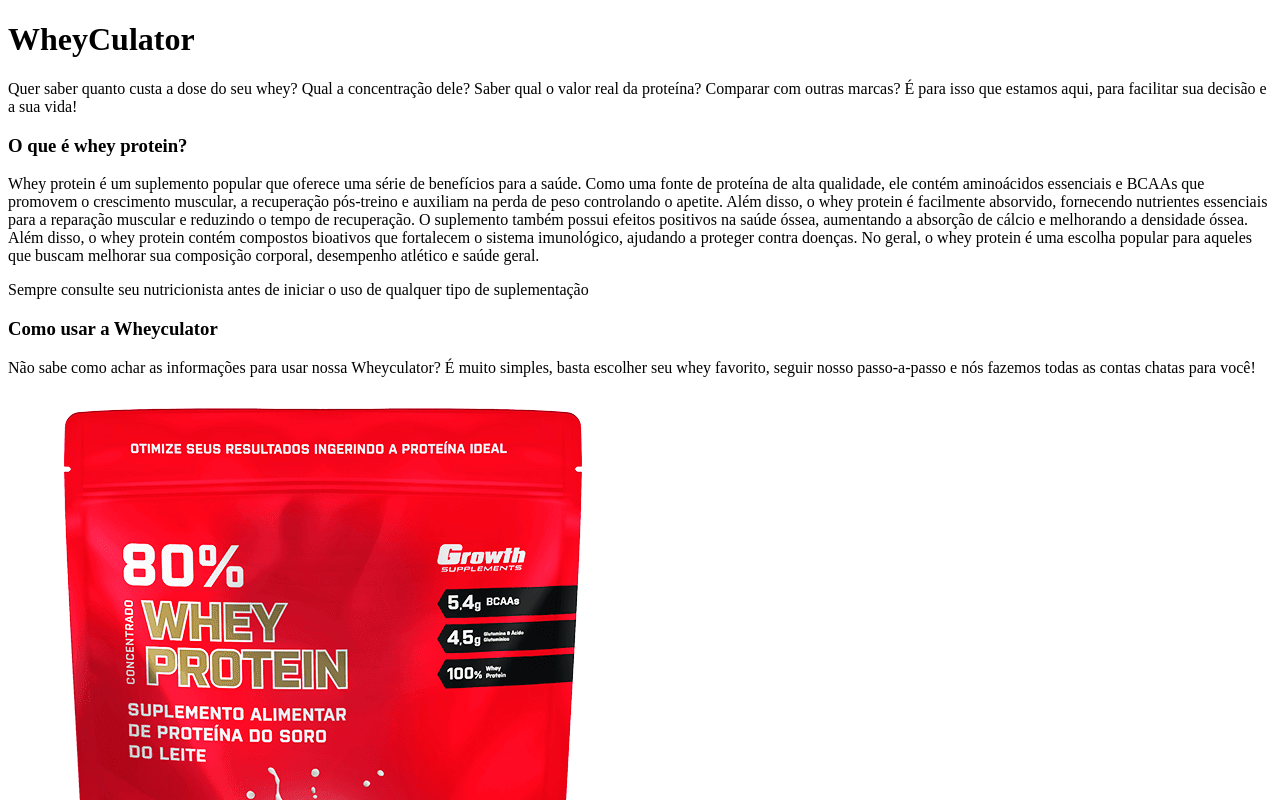
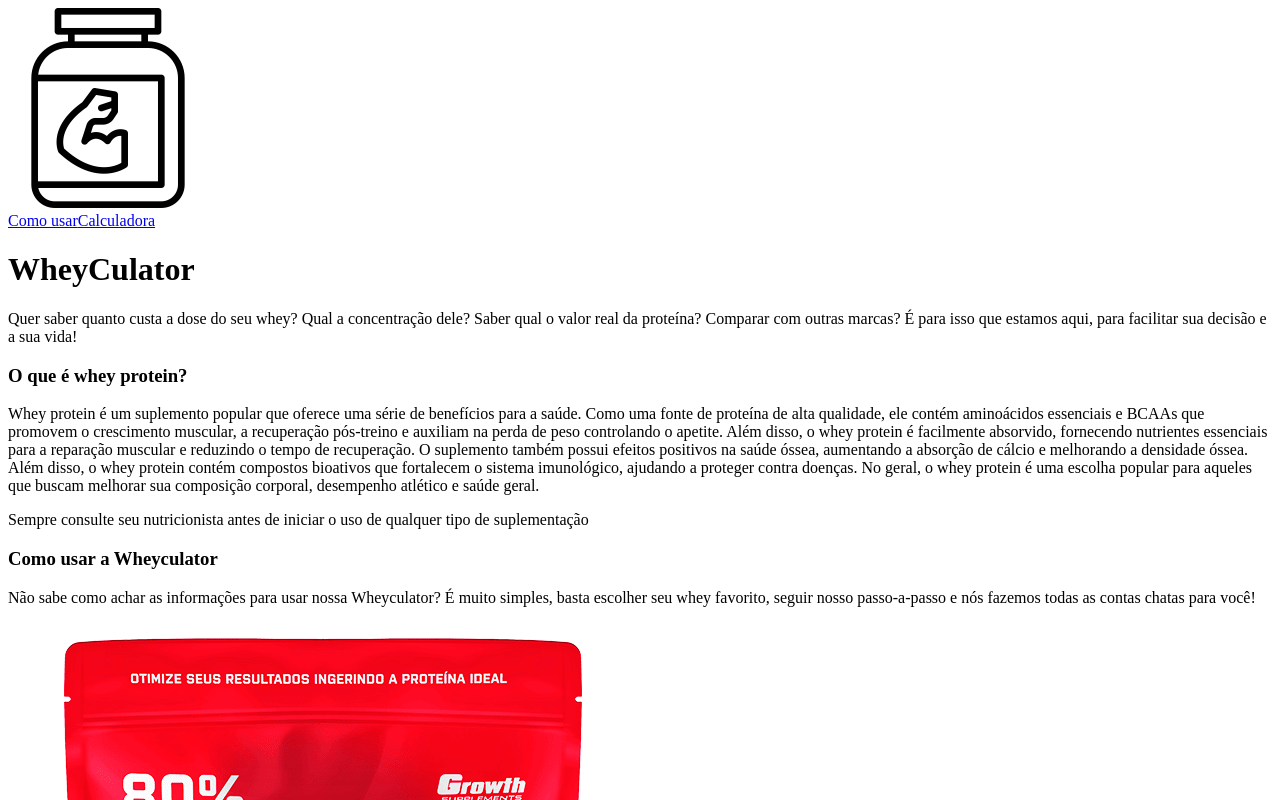
Before and after one commit to caio-cmc/calcuwhey, a React (Create React App) app: page / in a window 1280 px wide. Shown: the top 800 px of the page. Built offline with nearby package versions, Linux system fonts and the light colour scheme.

Commit message:
header and footer implemented

```diff
--- a/src/Components/Articles.jsx
+++ b/src/Components/Articles.jsx
@@ -4,13 +4,13 @@ import Tabela from "../Images/tabela.webp";
 
 function Articles() {
   return (
-    <section>
+    <section id="howto">
       <article>
         <h3>O que é whey protein?</h3>
         <p>Whey protein é um suplemento popular que oferece uma série de benefícios para a saúde. Como uma fonte de proteína de alta qualidade, ele contém aminoácidos essenciais e BCAAs que promovem o crescimento muscular, a recuperação pós-treino e auxiliam na perda de peso controlando o apetite. Além disso, o whey protein é facilmente absorvido, fornecendo nutrientes essenciais para a reparação muscular e reduzindo o tempo de recuperação. O suplemento também possui efeitos positivos na saúde óssea, aumentando a absorção de cálcio e melhorando a densidade óssea. Além disso, o whey protein contém compostos bioativos que fortalecem o sistema imunológico, ajudando a proteger contra doenças. No geral, o whey protein é uma escolha popular para aqueles que buscam melhorar sua composição corporal, desempenho atlético e saúde geral.</p>
         <p>Sempre consulte seu nutricionista antes de iniciar o uso de qualquer tipo de suplementação</p>
       </article>
-      <article>
+      <aside>
         <h3>Como usar a Wheyculator</h3>
         <p>Não sabe como achar as informações para usar nossa Wheyculator? É muito simples, basta escolher seu whey favorito, seguir nosso passo-a-passo e nós fazemos todas as contas chatas para você!</p>
         <div>
@@ -23,7 +23,7 @@ function Articles() {
           <li>Quantidade de proteína por porção</li>
           <li>Pesquisar o preço na sua loja de confiança</li>
         </ol>
-      </article>
+      </aside>
     </section>
   );
 }
--- /dev/null
+++ b/src/Components/Footer.jsx
@@ -0,0 +1,11 @@
+import React from "react";
+
+function Footer() {
+  return (
+    <footer>
+      <span>Feito por <a href="https://github.com/caio-cmc">Caio César</a> em 2023</span>
+    </footer>
+  )
+}
+
+export default Footer;
--- /dev/null
+++ b/src/Components/Header.jsx
@@ -0,0 +1,22 @@
+import React from "react";
+import Icon from "../Images/icon.png"
+
+function Header() {
+  return (
+    <header>
+      <a href="#main">
+        <img src={ Icon } alt="Wheyculator logo" />
+      </a>
+      <nav>
+        <a href="#howto">
+          Como usar
+        </a>
+        <a href="#calculator">
+          Calculadora
+        </a>
+      </nav>
+    </header>
+  )
+}
+
+export default Header;
--- a/src/Pages/MainPage.jsx
+++ b/src/Pages/MainPage.jsx
@@ -3,6 +3,8 @@ import WheyContext from '../Context/WheyContext';
 import WheyForm from '../Components/WheyForm';
 import CalcButton from '../Components/CalcButton';
 import Articles from '../Components/Articles';
+import Header from '../Components/Header';
+import Footer from '../Components/Footer';
 
 function MainPage() {
   const { comparison, setComparison, resetForm } = useContext(WheyContext);
@@ -15,15 +17,16 @@ function MainPage() {
 
   return (
     <div>
-      <main className="main-view">
+      <main id="main" className="main-view">
         {/* header */}
+        <Header />
         <h1>WheyCulator</h1>
         <p>Quer saber quanto custa a dose do seu whey? Qual a concentração dele? Saber qual o valor real da proteína? Comparar com outras marcas? É para isso que estamos aqui, para facilitar sua decisão e a sua vida!</p>
       </main>
       {/* descrições e informações */}
       <Articles />
       {/* formulario de informações da proteína, usar o estado de comparação para renderizar ou não o segundo formulário */}
-      <section>
+      <section id="calculator">
         <WheyForm ind="0" />
         {
           comparison ?
@@ -38,6 +41,7 @@ function MainPage() {
         }
       </section>
       {/* footer */}
+      <Footer />
     </div>
   );
 }
```
Also changed, not shown: src/Images/icon.png (added).
